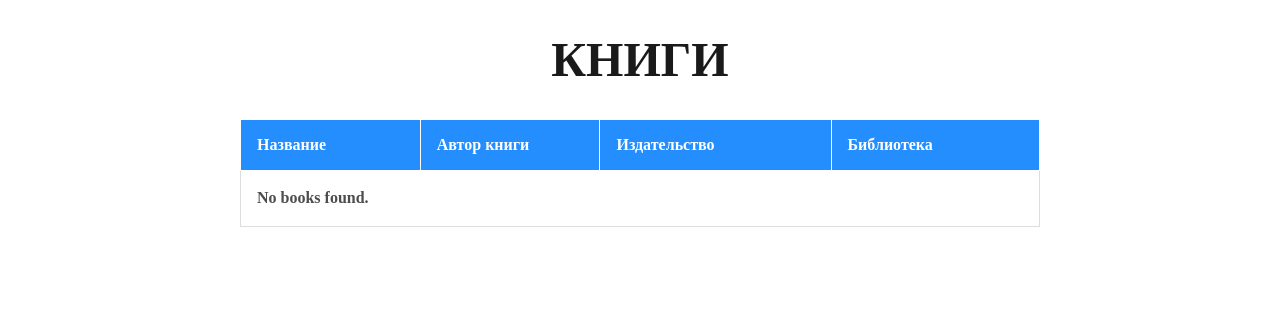
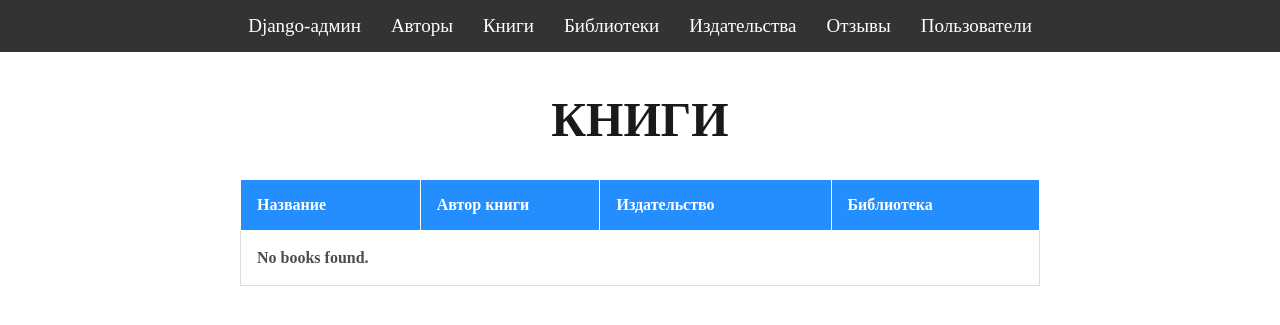
Before and after one commit to uraliak/django_project, a Django app: template book_selector/library/templates/library/book_list.html in a window 1280 px wide. Shown: the top 325 px of the page. Run offline with Django 3.2, Linux system fonts and the light colour scheme; the template is opened without the code that fills it, so the values that code supplies are empty.

Commit message:
update styles

```diff
--- a/book_selector/library/static/library/style.css
+++ b/book_selector/library/static/library/style.css
@@ -47,3 +47,46 @@ h1 {
 tr:hover {
      background-color: #f2f2f2;
     }
+
+*, *::before, *::after {
+    box-sizing: border-box;
+    margin: 0;
+    padding: 0;
+}
+
+/* Установка стилей для заголовка */
+header {
+    background-color: #333;
+    color: #fff;
+    padding: 15px;
+    display: flex;
+    justify-content: center;
+    align-items: center;
+    margin-bottom: 40px;
+}
+
+/* Установка стилей для навигационного меню */
+nav ul {
+    list-style: none;
+    display: flex;
+    align-items: center;
+    gap: 10px;
+}
+
+nav li {
+    margin-right: 20px;
+}
+
+nav li:last-child {
+    margin-right: 0;
+}
+
+nav a {
+    text-decoration: none;
+    color: #fff;
+    font-size: 19px;
+}
+
+nav a:hover {
+    text-decoration: underline;
+}
--- a/book_selector/library/templates/base.html
+++ b/book_selector/library/templates/base.html
@@ -6,6 +6,19 @@
         <link rel="stylesheet" href="{% static 'library/style.css' %}">
     </head>
     <body>
+        <header>
+            <nav>
+                <ul>
+                    <li><a href="http://127.0.0.1:8000/admin/">Django-админ</a></li>
+                    <li><a href="http://127.0.0.1:8000/library/authors/">Авторы</a></li>
+                    <li><a href="http://127.0.0.1:8000/library/books/">Книги</a></li>
+                    <li><a href="http://127.0.0.1:8000/library/libraries/">Библиотеки</a></li>
+                    <li><a href="http://127.0.0.1:8000/library/publishers/">Издательства</a></li>
+                    <li><a href="http://127.0.0.1:8000/library/reviews/">Отзывы</a></li>
+                    <li><a href="http://127.0.0.1:8000/library/users/">Пользователи</a></li>
+                </ul>
+            </nav>
+        </header>
         {% block content %}
         {% endblock %}
     </body>
```
